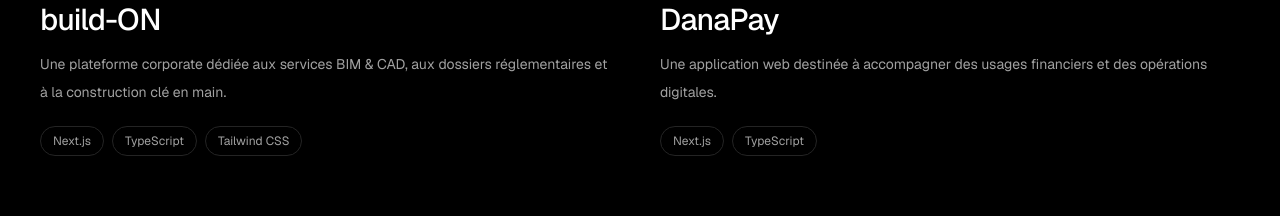
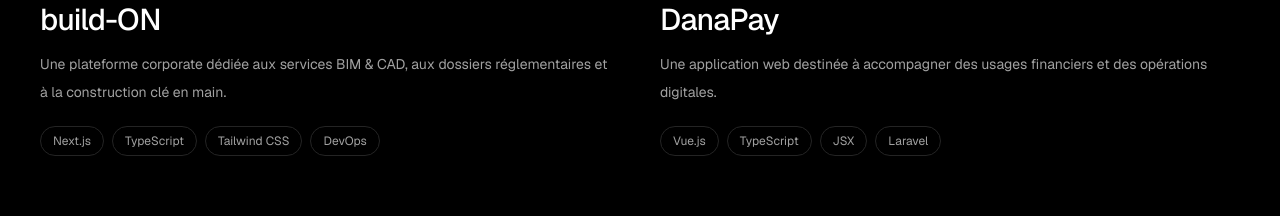
Before and after one commit to HasinaSp/portfolio, a Next.js app: page /projects in a window 1280 px wide. Shown: the part 2280-2496 px from the top of the page. Built offline with nearby package versions, Linux system fonts and the light colour scheme; no server answers.

Commit message:
feat: projects data updates

```diff
--- a/data/projects.ts
+++ b/data/projects.ts
@@ -65,6 +65,8 @@
       "Next.js",
       "TypeScript",
       "Tailwind CSS",
+      "Prisma",
+      "PostgreSQL",
     ],
 
     image:
@@ -105,6 +107,7 @@
       "Next.js",
       "TypeScript",
       "Tailwind CSS",
+      "DevOps",
     ],
 
     image: "/projects/build-on/image-1.png",
@@ -139,8 +142,13 @@
       "Participation au développement de l'application et à la réalisation de certaines interfaces.",
 
     technologies: [
-      "Next.js",
+      "Vue.js",
       "TypeScript",
+      "JSX",
+      "Laravel",
+      "Redis",
+      "Postman",
+      "Automation",
     ],
 
     image: "/projects/danapay/image-1.png",
@@ -178,6 +186,10 @@
       "Next.js",
       "TypeScript",
       "Tailwind CSS",
+      "Wordpress",
+      "Docker",
+      "Gotenberg",
+      "MySQL",
     ],
 
     image: "/projects/cci-var/image-1.webp",
```
